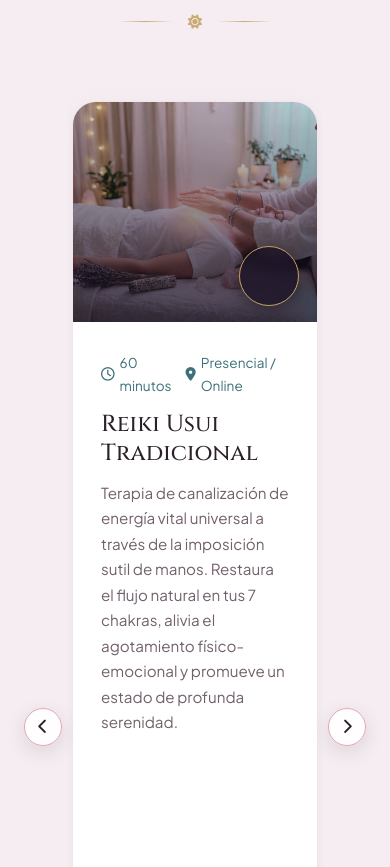
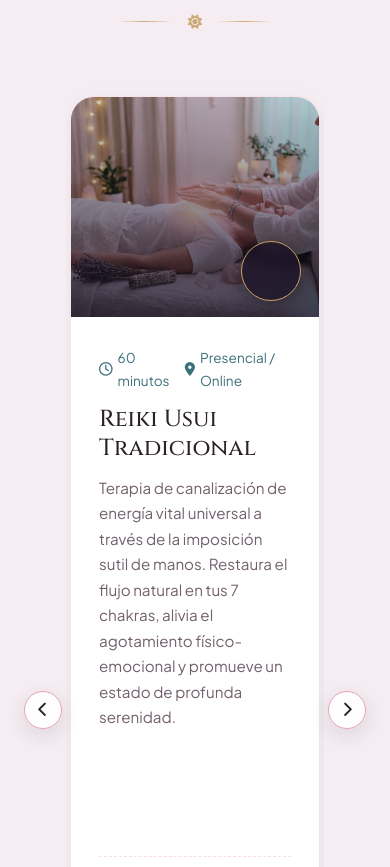
Before and after one commit to amaruAlavia/arenalma, a plain HTML site: page index.html in a window 390 px wide. Shown: the part 1727-2594 px from the top of the page. Drawn offline with Linux system fonts and the light colour scheme; some icons are missing; a web font is replaced by a local one.

Commit message:
style: configurar carrusel de servicios a 1 elemento por vez con diseno centrado

```diff
--- a/assets/css/style.css
+++ b/assets/css/style.css
@@ -818,18 +818,20 @@ h1, h2, h3, h4, h5 {
   position: relative;
   display: flex;
   align-items: center;
+  justify-content: center;
   margin: 0 auto;
-  max-width: 100%;
+  max-width: 680px;
+  width: 100%;
 }
 
 .services-carousel-track {
   display: flex;
-  gap: 28px;
+  gap: 0;
   overflow-x: auto;
   scroll-behavior: smooth;
   scroll-snap-type: x mandatory;
   -webkit-overflow-scrolling: touch;
-  padding: 20px 4px 30px 4px;
+  padding: 15px 0 25px 0;
   width: 100%;
   scrollbar-width: none; /* Firefox */
 }
@@ -839,11 +841,14 @@ h1, h2, h3, h4, h5 {
 }
 
 .service-slide {
-  flex: 0 0 calc(33.333% - 19px);
-  min-width: 310px;
-  max-width: 390px;
+  flex: 0 0 100%;
+  width: 100%;
+  min-width: 100%;
+  max-width: 100%;
   scroll-snap-align: center;
   display: flex;
+  box-sizing: border-box;
+  padding: 0 4px;
 }
 
 .service-card {
@@ -1749,27 +1754,18 @@ h1, h2, h3, h4, h5 {
 }
 
 @media (max-width: 992px) {
-  .service-slide {
-    flex: 0 0 calc(50% - 14px);
-    min-width: 280px;
-  }
   .carousel-btn {
-    width: 42px;
-    height: 42px;
+    width: 44px;
+    height: 44px;
   }
 }
 
 @media (max-width: 640px) {
-  .service-slide {
-    flex: 0 0 100%;
-    min-width: 100%;
-    max-width: 100%;
-  }
   .carousel-prev {
-    margin-right: 6px;
+    margin-right: 4px;
   }
   .carousel-next {
-    margin-left: 6px;
+    margin-left: 4px;
   }
   .carousel-btn {
     width: 38px;
```
